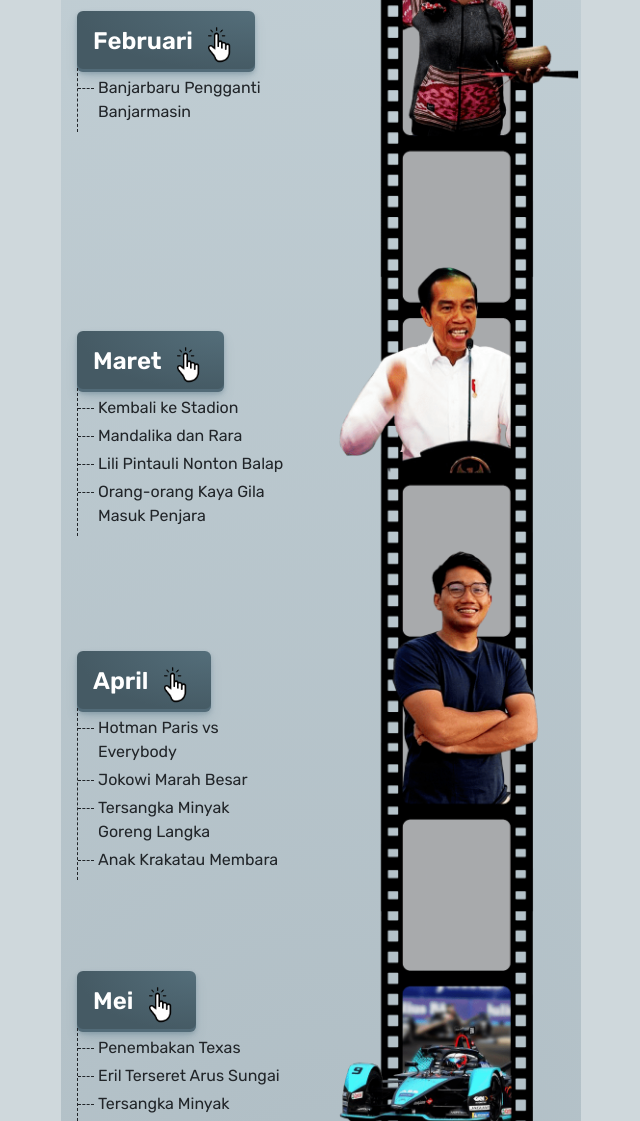
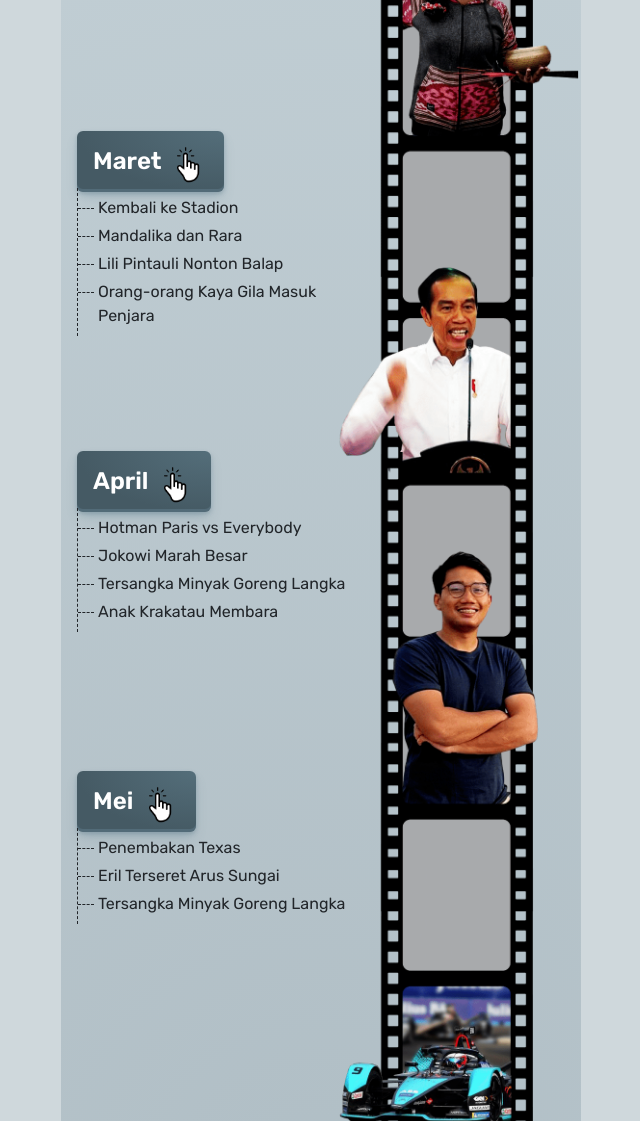
Before and after one commit to detikX/kaleidoskop, a plain HTML site: page index.html in a window 1280 px wide. Shown: the part 1679-2800 px from the top of the page, without its empty margins (319-959 px from the left). Drawn offline with Linux system fonts and the light colour scheme; a web font is replaced by a local one.

Commit message:
lalalala

```diff
--- a/js/app.js
+++ b/js/app.js
@@ -42,9 +42,9 @@ $.ajax({
               depan+= `<li>${a.title}</li>`
             });
 
-
+            // data-aos="fade-right"
             $(".trimester-1").append(`
-                <div class="wrap-test ${addClass}" data-aos="fade-right">
+                <div class="wrap-test ${addClass}" >
                     <div class="w-70">
                     <div id="card-${id_}" data-id="${id_}" class="bulan">
                         <h2 class="skew-fix">${bulan}</h2>
--- a/js/data.json
+++ b/js/data.json
@@ -76,7 +76,7 @@
         "desc":"<p>Setelah menggelar penyidikan selama sebulan, Kejaksaan Agung akhirnya menetapkan empat tersangka yang menyebabkan minyak goreng langka pada 19 April 2022. Empat orang itu adalah Direktur Jenderal Perdagangan Luar Negeri Kementerian Perdagangan, Indrasari Wisnu Wardhana; Komisaris PT Wilmar Nabati Indonesia, Master Parulian Tumanggor; Senior Manager Corporate Affairs Permata Hijau Group, Stanley MA; dan General Affairs PT Musim Mas, Togar Sitanggang.</p>"
       },
       {
-        "img":"img/foto/april-anak-krakatau.jpeg",
+        "img":"img/foto/april-anak-krakatau.jpg",
         "title":"Anak Krakatau Membara",
         "desc":"<p>Gunung Anak Krakatau kembali menunjukkan aktivitas yang intensif sejak awal April 2022. Pada Ahad, 24 April 2022, status Anak Krakatau naik dari waspada Level II menjadi Siaga Level III. Meningkatnya status Gunung Anak Krakatau ini sempat membuat BMKG mengeluarkan peringatan tsunami dini.</p>"
       }
@@ -85,7 +85,7 @@
   {
     "id": 5,
     "bulan": "Mei",
-    "addClass":"min-300",
+    "addClass":"min-450",
     "popup":[
       {
         "img":"img/foto/maret-suporter.jpeg",
@@ -101,11 +101,6 @@
         "img":"img/foto/mei-tersangka.jpeg",
         "title":"Tersangka Minyak Goreng Langka",
         "desc":"<p>Setelah menggelar penyidikan selama sebulan, Kejaksaan Agung akhirnya menetapkan empat tersangka yang menyebabkan minyak goreng langka pada 19 April 2022. Empat orang itu adalah Direktur Jenderal Perdagangan Luar Negeri Kementerian Perdagangan, Indrasari Wisnu Wardhana; Komisaris PT Wilmar Nabati Indonesia, Master Parulian Tumanggor; Senior Manager Corporate Affairs Permata Hijau Group, Stanley MA; dan General Affairs PT Musim Mas, Togar Sitanggang.</p>"
-      },
-      {
-        "img":"img/foto/mei-anak-krakatau.jpeg",
-        "title":"Anak Krakatau Membara",
-        "desc":"<p>Gunung Anak Krakatau kembali menunjukkan aktivitas yang intensif sejak awal April 2022. Pada Ahad, 24 April 2022, status Anak Krakatau naik dari waspada Level II menjadi Siaga Level III. Meningkatnya status Gunung Anak Krakatau ini sempat membuat BMKG mengeluarkan peringatan tsunami dini.</p>"
       }
     ]
   },
@@ -146,7 +141,7 @@
   {
     "id": 8,
     "bulan": "Agustus",
-    "addClass":"w-300",
+    "addClass":"min-400",
     "popup":[
       {
         "img":"img/foto/agustus-cacar-monyet.jpeg",
--- a/sass/style.scss
+++ b/sass/style.scss
@@ -228,7 +228,7 @@ section {
   }
   .titlesx {
     position: absolute;
-      top: 7%;
+      top: 5%;
       width: 75%;
       left: 16px;
     @media screen and (max-width:766px) {
@@ -281,7 +281,7 @@ section {
     position: absolute;
     // top: 50vh;
     top: 120vh;
-    padding: 402px 16px;
+    padding: 202px 16px;
     @media screen and (max-width:766px) {
       padding: 16px;
       top: 100vh;
@@ -328,12 +328,23 @@ section {
   }
 }
 .min-300 {
+  min-height: 300px !important;
   @media screen and (max-width:766px) {
     min-height: 300px !important;
   }
 }
 
+.min-450{
+  min-height: 450px !important;
+}
+
+.min-400 {
+  min-height: 410px !important;
+
+}
+
 .min-500 {
+  min-height: 500px !important;
   @media screen and (max-width:766px) {
     min-height: 450px !important;
   }
@@ -408,7 +419,7 @@ section {
 
 .w-70 {
   display: inline-block;
-  width: 53%;
+  width: 68%;
   vertical-align: middle;
   @media screen and (max-width:360px) {
     width: 57% !important;
@@ -557,7 +568,7 @@ section {
     animation-fill-mode: forwards;
     -webkit-text-size-adjust: none;
     font-weight: 600;
-    font-size: 3rem;
+    font-size: 4rem;
     text-decoration: none;
   @media screen and (max-width:766px) {
     animation: shine 5s infinite linear;
```
Also changed, not shown: sass/style.css, 1 other file.
